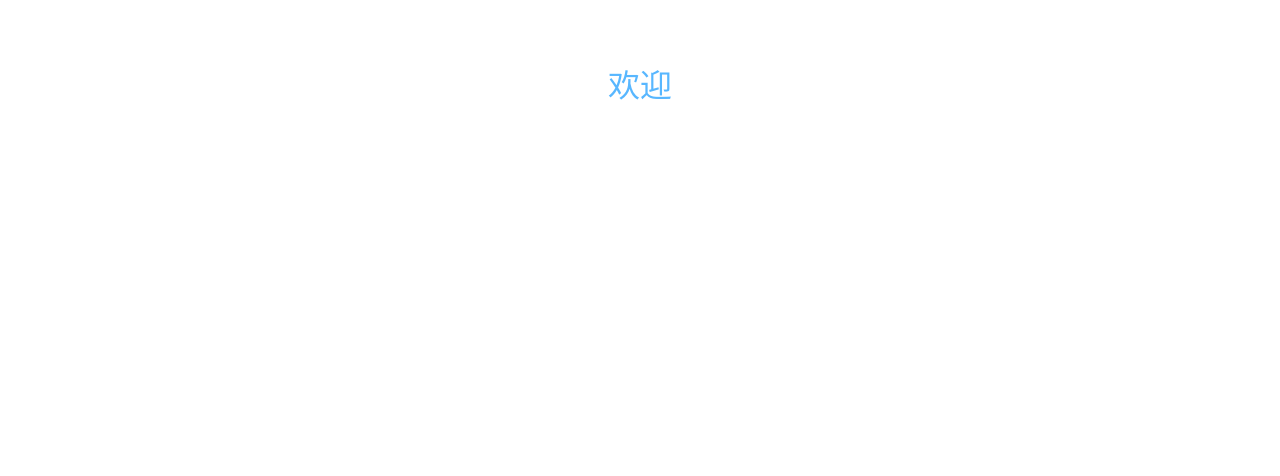
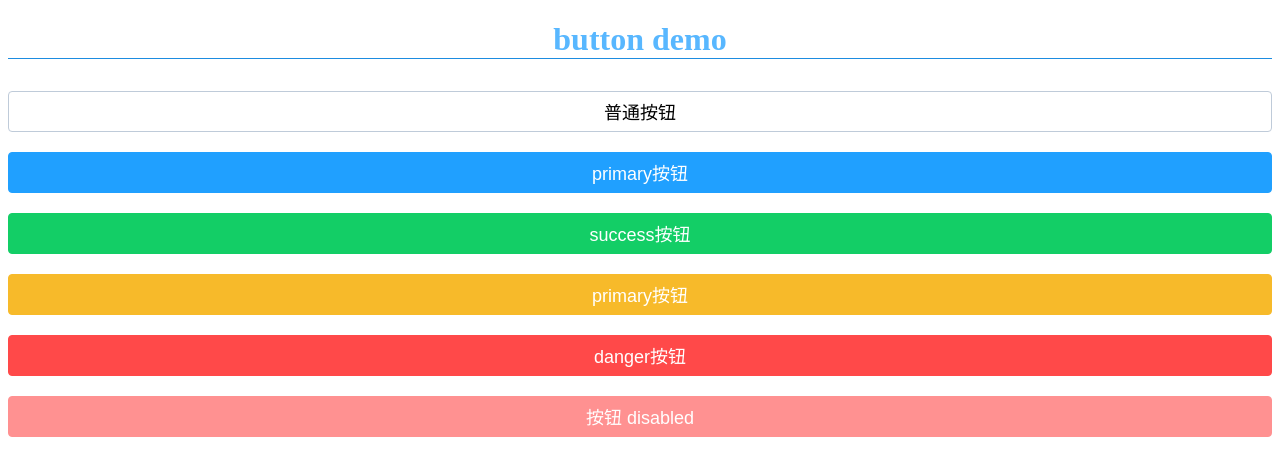
Before and after one commit to shaqihe/vue-iui, a Vue app: page /#/button in a window 1280 px wide. Before the commit this address led to /#/index. Shown: the top 476 px of the page. Built offline with nearby package versions, Linux system fonts and the light colour scheme.

Commit message:
@dev add button-ui

```diff
--- a/src/App.vue
+++ b/src/App.vue
@@ -1,8 +1,6 @@
 <template>
 <div id="app">
-    <transition :name="transition">
-        <router-view class="router-view"></router-view>
-    </transition>
+    <router-view class="router-view"></router-view>
 </div>
 </template>
 
@@ -17,13 +15,7 @@ export default {
 }
 </script>
 
-<style lang="scss">@import "./style/var.scss";
-#app {
-    font-family: 'Avenir', Helvetica, Arial, sans-serif;
-    -webkit-font-smoothing: antialiased;
-    -moz-osx-font-smoothing: grayscale;
-    text-align: center;
-    color: $light-blue;
-    margin-top: 60px;
-}
+<style lang="scss">
+@import "./style/var.scss";
+
 </style>
--- /dev/null
+++ b/src/components/button.vue
@@ -0,0 +1,101 @@
+<template>
+    <button :disabled="disabled" class="iui-button" @click="handleClick" :class="[
+          type ? 'iui-button_' + type : '',
+          {'is-disabled': disabled}
+        ]">
+        <span v-if="$slots.default"><slot></slot></span>
+      </button>
+</template>
+<script>
+export default {
+    name: 'iui-button',
+    props: {
+        type: {
+            type: String,
+            default: 'default'
+        },
+        disabled: {
+            type: Boolean,
+            default: false
+        }
+    },
+    methods: {
+        handleClick(evt) {
+            this.$emit('click', evt);
+        }
+    }
+};
+</script>
+
+<style lang="scss">
+@import "../style/var.scss";
+.iui-button.is-disabled {
+    opacity: .6;
+}
+
+.iui-button {
+    box-sizing: border-box;
+    width: 100%;
+    height: 41px;
+    margin: 10px 0;
+    padding: 2px 4px;
+    cursor: pointer;
+    text-align: center;
+    border-radius: 4px;
+    border: 1px solid $border-base;
+    background-color: $white;
+    font-size: 18px;
+    overflow: hidden;
+    -webkit-appearance: none;
+
+    &:active:not(.is-disabled) {
+        color: $silver;
+        background-color: $dark-white;
+    }
+
+    &:focus {
+        outline: 0;
+    }
+
+
+    &_info {
+        color: #fff;
+        background-color: $blue;
+        border-color: $blue;
+        &:active:not(.is-disabled) {
+            background-color: $dark-blue;
+            color: $dark-white;
+        }
+    }
+
+    &_success {
+        color: #fff;
+        background-color: $success;
+        border-color: $success;
+        &:active:not(.is-disabled) {
+            background-color: $success-dark;
+            color: $dark-white;
+        }
+    }
+
+    &_warning {
+        color: #fff;
+        background-color: $warning;
+        border-color: $warning;
+        &:active:not(.is-disabled) {
+            background-color: $warning-dark;
+            color: $dark-white;
+        }
+    }
+
+    &_danger {
+        color: #fff;
+        background-color: $danger;
+        border-color: $danger;
+        &:active:not(.is-disabled) {
+            background-color: $danger-dark;
+            color: $dark-white;
+        }
+    }
+}
+</style>
--- /dev/null
+++ b/src/pages/button.vue
@@ -0,0 +1,38 @@
+<template>
+<div class="iui-demo-button">
+    <h1 class="iui-demo-button_title">button demo</h1>
+    <iui-Button> 普通按钮</iui-Button>
+    <iui-Button type="info"> primary按钮</iui-Button>
+    <iui-Button type="success"> success按钮</iui-Button>
+    <iui-Button type="warning"> primary按钮</iui-Button>
+    <iui-Button type="danger"> danger按钮</iui-Button>
+    <iui-Button type="danger" :disabled="disabled" > 按钮 disabled</iui-Button>
+</div>
+</template>
+
+<script>
+import iuiButton from '../components/button.vue'
+export default {
+    name: 'button-demo',
+    data(){
+        return {
+            disabled: true
+        }
+    },
+    components: {
+        iuiButton
+    }
+}
+</script>
+
+<!-- Add "scoped" attribute to limit CSS to this component only -->
+<style lang="scss">
+@import "../style/var.scss";
+.iui-demo-button {
+    &_title {
+        text-align: center;
+        color: $light-blue;
+        border-bottom: 1px solid $dark-blue;
+    }
+}
+</style>
--- a/src/router/router.js
+++ b/src/router/router.js
@@ -13,6 +13,13 @@ const routes = [
         name: "index",
         component: (resolve) => {
             require(["../pages/index.vue"], resolve);
+        }
+    },
+    {
+        path: "/button",
+        name: "button",
+        component: (resolve) => {
+            require(["../pages/button.vue"], resolve);
         }
     },
     {
--- a/src/style/var.scss
+++ b/src/style/var.scss
@@ -8,8 +8,13 @@ $dark-blue: #1d8ce0;
 //辅助： 提示、成功、警告、危险
 $blue: #20a0ff;
 $success: #13ce66;
+$success-dark: #1dc668;
+
 $warning: #f7ba2a;
+$warning-dark: #dea726;
+
 $danger: #ff4949;
+$danger-dark: #ce3c39;
 
 // 中性色用于文本、背景和边框颜色。通过运用不同的中性色，来表现层次结构。
 //颜色的深度依次降低
@@ -27,3 +32,6 @@ $extra-light-gray:#eff2f7;
 
 $dark-white: #f9fafc;
 $white: #fff;
+
+//边框
+$border-base: #bfcbd9;
```
